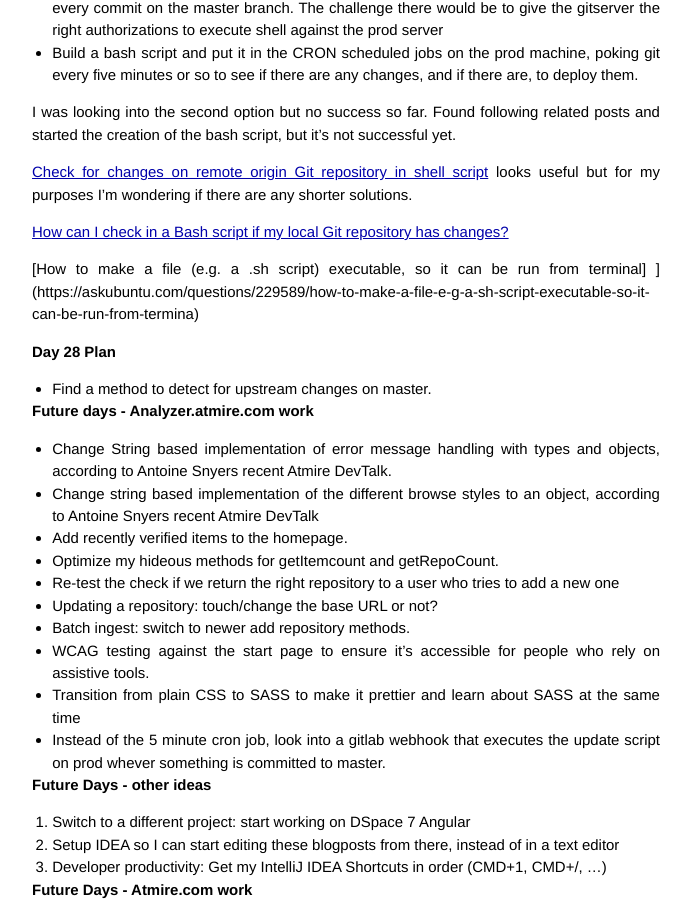
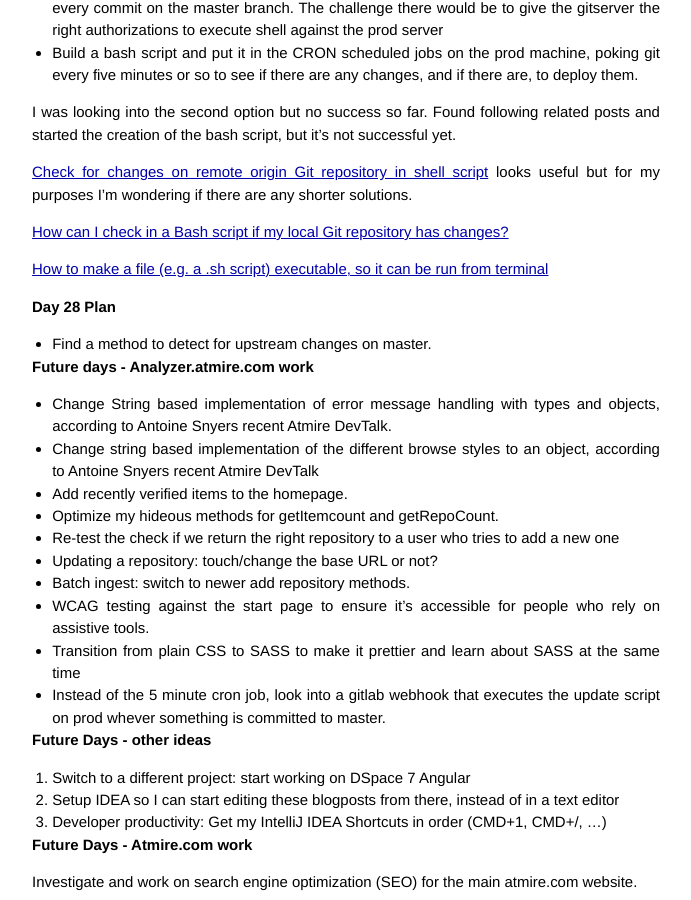
Before and after one commit to bram-atmire/bram-atmire.github.io, a Jekyll site: the page built from _posts/2018-09-15-100-days-of-code-day-27-Recently-Added-Items.markdown, in a window 1280 px wide and 900 px high, scrolled down 745 px. Shown: the whole window, without its empty margins (294-985 px from the left). Built offline with Jekyll 4.4.1, drawn with Linux system fonts in a browser that asks for light colours.

Commit message:
Update 2018-09-15-100-days-of-code-day-27-Recently-Added-Items.markdown

```diff
--- a/_posts/2018-09-15-100-days-of-code-day-27-Recently-Added-Items.markdown
+++ b/_posts/2018-09-15-100-days-of-code-day-27-Recently-Added-Items.markdown
@@ -38,8 +38,7 @@ I was looking into the second option but no success so far. Found following rela
 
 [How can I check in a Bash script if my local Git repository has changes?](https://stackoverflow.com/questions/5143795/how-can-i-check-in-a-bash-script-if-my-local-git-repository-has-changes)
 
-[How to make a file (e.g. a .sh script) executable, so it can be run from terminal]
-](https://askubuntu.com/questions/229589/how-to-make-a-file-e-g-a-sh-script-executable-so-it-can-be-run-from-termina)
+[How to make a file (e.g. a .sh script) executable, so it can be run from terminal](https://askubuntu.com/questions/229589/how-to-make-a-file-e-g-a-sh-script-executable-so-it-can-be-run-from-termina)
 
 # Day 28 Plan
 
```
